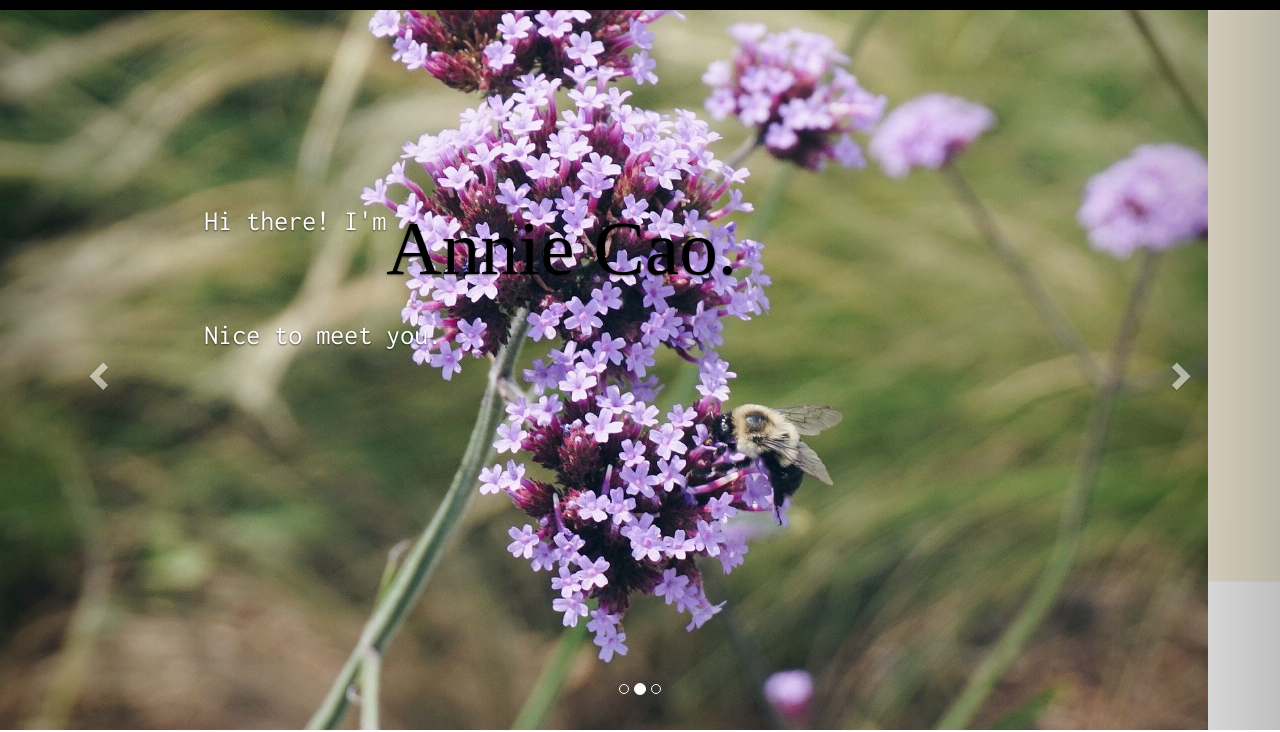
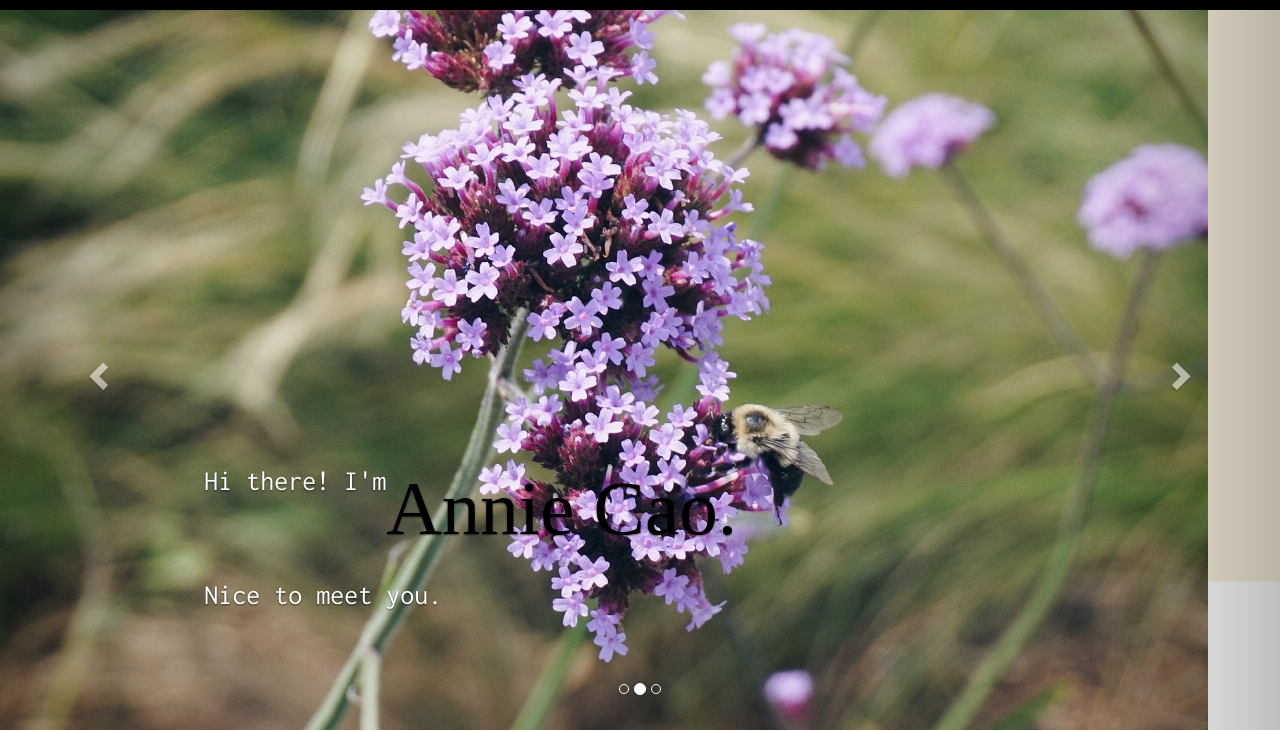
Before and after one commit to tofuannie/tofuannie.github.io, a plain HTML site: page index.html in a window 1280 px wide. Shown: the part 71-803 px from the top of the page. Drawn offline with nearby package versions, Linux system fonts and the light colour scheme.

Commit message:
Update mywebsite.css

```diff
--- a/mywebsite.css
+++ b/mywebsite.css
@@ -16,7 +16,7 @@
 
 	.carousel-caption {
 		top: 30%;
-		transform: translate(20px, -60px)
+		transform: translate(20px, 200px)
 	}
 	.abt {
 		background-color: #000;
```
